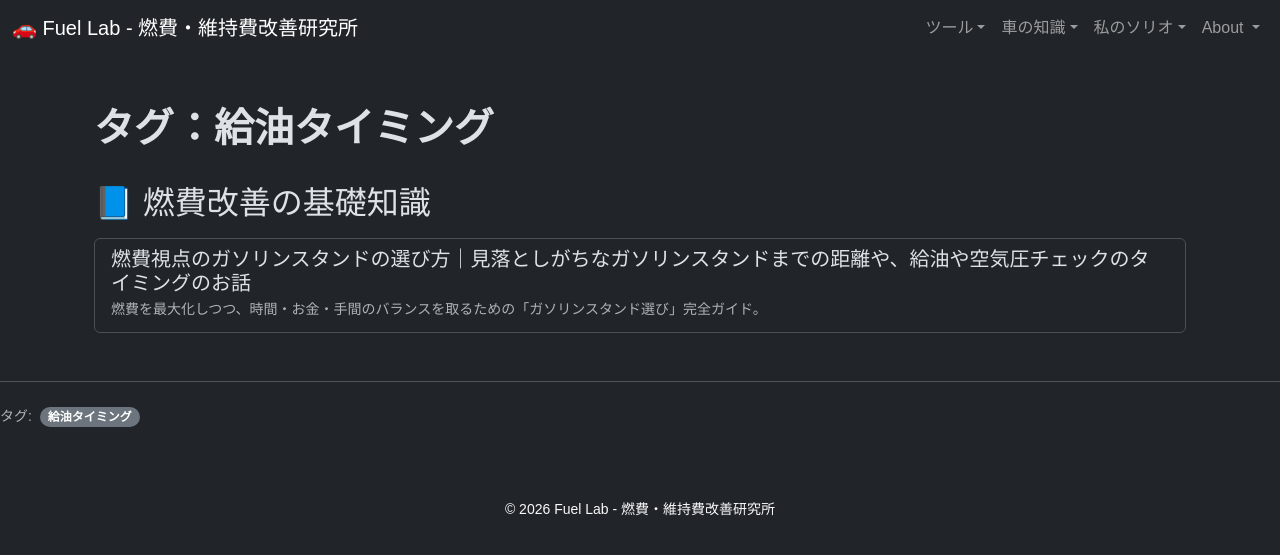
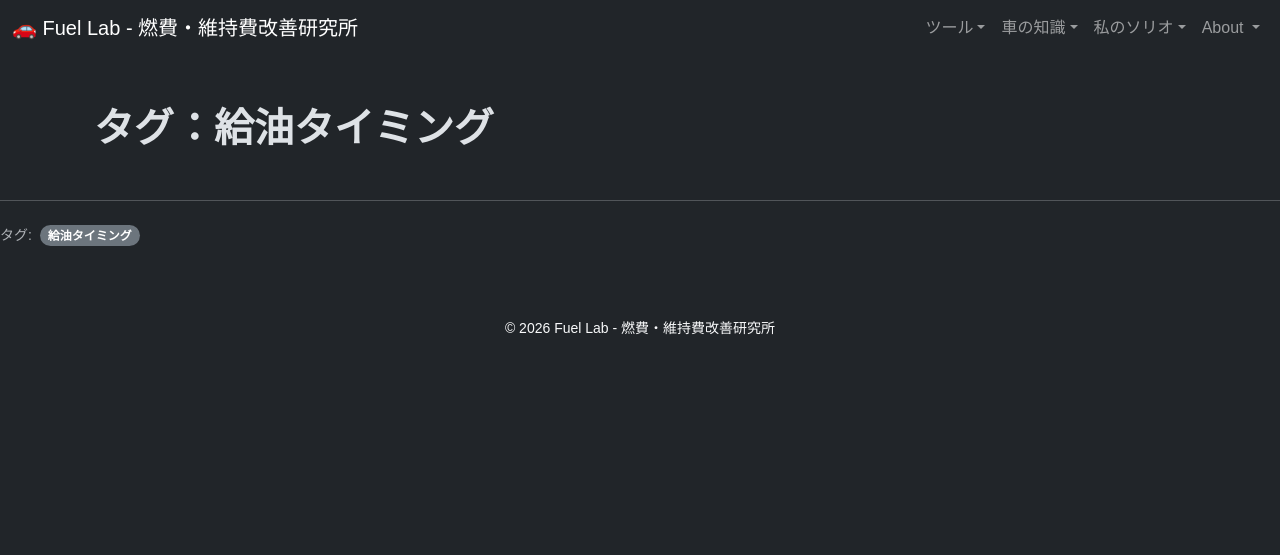
Before and after one commit to funyapar-org/fuel-lab, a Jekyll site: the page built from _tags/給油タイミング.md, in a window 1280 px wide. Shown: the top 555 px of the page. Built offline with Jekyll 4.4.1, drawn with Linux system fonts in a browser that asks for light colours.

Commit message:
gas-station.md を更新

```diff
--- a/_knowledge/gas-station.md
+++ b/_knowledge/gas-station.md
@@ -4,9 +4,9 @@ nav_title: 燃費視点のガソリンスタンドの選び方
 title: 燃費視点のガソリンスタンドの選び方｜見落としがちなガソリンスタンドまでの距離や、給油や空気圧チェックのタイミングのお話
 description: 燃費を最大化しつつ、時間・お金・手間のバランスを取るための「ガソリンスタンド選び」完全ガイド。
 tags:
-  - ガソリンスタンド
-  - 給油タイミング
-  - 選び方
+  - gas-station
+  - refuel-timing
+  - how-to-choose
 ---
 
 <div class="container my-5">
```
